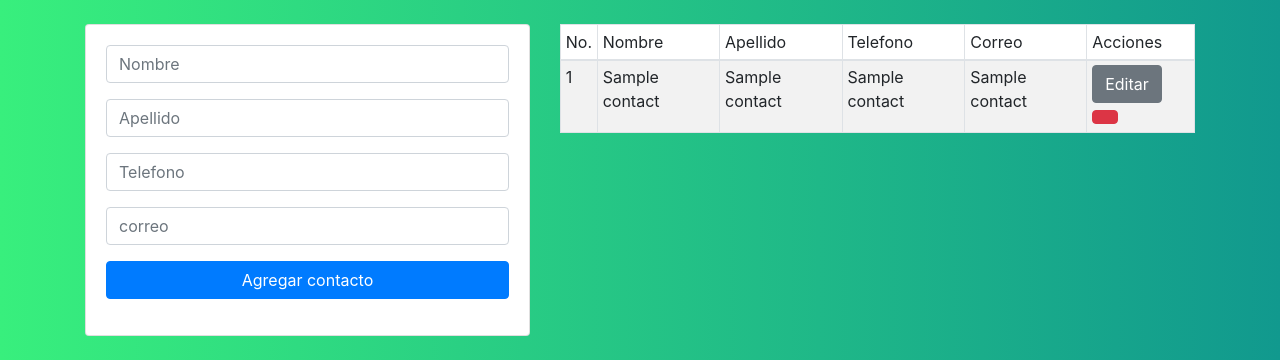
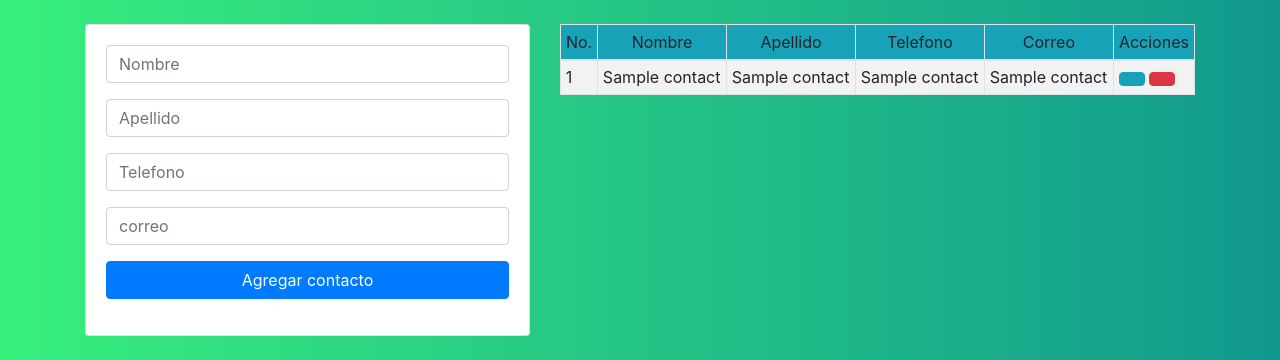
Before and after one commit to gerson-ruano/contact-app, a Flask app: template Templates/index.html in a window 1280 px wide. Shown: the part 56-416 px from the top of the page. Run offline with Flask 3, Linux system fonts and the light colour scheme; the template is opened without the code that fills it: most values are stand-ins (such as "Sample title", 1, 10 or a date in 2020); some libraries are stand-ins or nearby versions.

Commit message:
se agrego el paquete de FontAwesome 5, se agregaron algunos iconos, se agrego el button de cancelar en la vista de editar

```diff
--- a/App.py
+++ b/App.py
@@ -1,7 +1,9 @@
 from flask import Flask, render_template, request, redirect, url_for, flash
 from flask_mysqldb import MySQL
+from flask_fontawesome import FontAwesome
 
 app = Flask(__name__)
+fa = FontAwesome(app)
 
 #MYSQL CONECCION
 app.config['MYSQL_HOST'] = 'localhost'
--- a/Templates/index.html
+++ b/Templates/index.html
@@ -47,9 +47,9 @@
         </div>
     </div>
     <div class="col-md-7">
-        <table class="table table-striped table-bordered bg-white table-sm">
+        <table class="table table-striped table-bordered bg-white table-sm rounded">
             <thead>
-                <tr>
+                <tr class="text-center bg-info">
                     <td>No.</td>
                     <td>Nombre</td>
                     <td>Apellido</td>
@@ -74,9 +74,11 @@
                     </div>
 
 
-                        <a href="/edit/{{contact.0 }}" class="btn btn-secondary">Editar</a>
+                        <a href="/edit/{{contact.0 }}" class="btn btn-info">
+                            <span class="fas fa-edit"></span>
+                        </a>
                         <a href="/delete/{{ contact.0 }}" class="btn btn-danger btn-delete">
-                            <i class="fa fa-trash-o" aria-hidden="true"></i>
+                            <span class="fas fa-trash"></span>
                         </a>
                     </td>
                 </tr>
--- a/Templates/layout.html
+++ b/Templates/layout.html
@@ -10,11 +10,14 @@
   <link rel="stylesheet" href="https://stackpath.bootstrapcdn.com/bootstrap/4.5.0/css/bootstrap.min.css" integrity="sha384-9aIt2nRpC12Uk9gS9baDl411NQApFmC26EwAOH8WgZl5MYYxFfc+NcPb1dKGj7Sk" crossorigin="anonymous">
 
   <link rel="stylesheet" href="{{url_for('static', filename='css/main.css')}}">
+  {{ fontawesome_html() }}
 </head>
 
 <body>
   <nav class="navbar navbar-expand-lg navbar-dark bg-dark">
-    <a class="navbar-brand" href="/">CONTACT APP</a>
+    <a class="navbar-brand" href="/">CONTACT APP
+      <span class="fas fa-address-card"></span>
+    </a>
     <button class="navbar-toggler" type="button" data-toggle="collapse" data-target="#navbarNav"
       aria-controls="navbarNav" aria-expanded="false" aria-label="Toggle navigation">
       <span class="navbar-toggler-icon"></span>
```
Also changed, not shown: Templates/edit-contact.html (+9 -0 lines), README.md.
